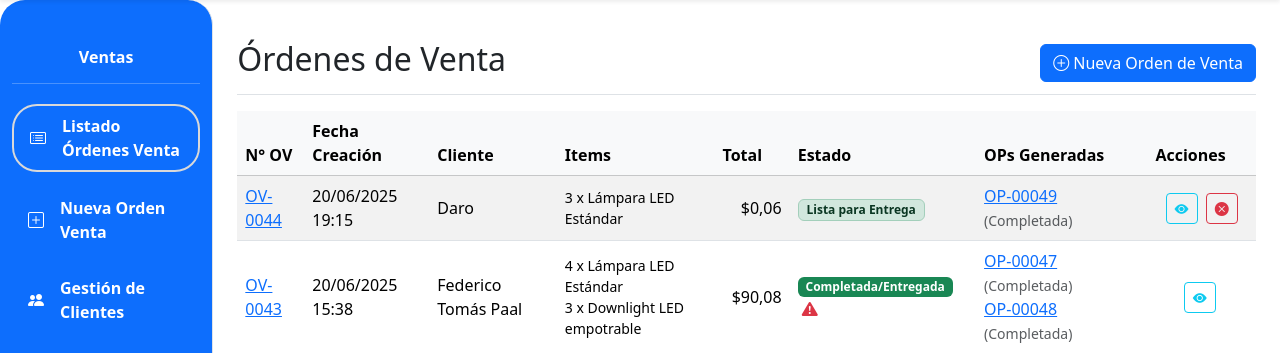
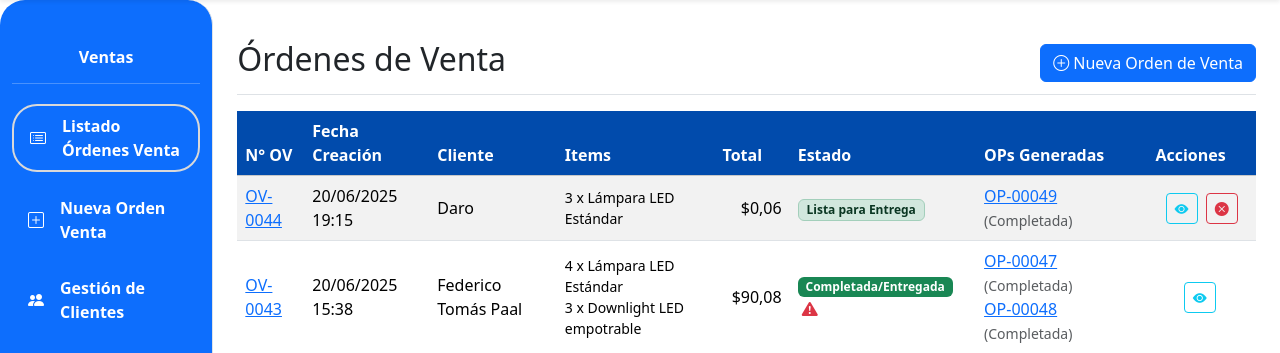
Before and after one commit to FedericoPaal/TP_LUMINOVA, a Django app: page /ventas/ in a window 1280 px wide. Shown: the part 110-463 px from the top of the page. Run offline with Django 5.2, Linux system fonts and the light colour scheme; a user stored in the database is signed in; data comes from the database, SQL or seed files in the repository; both versions use the stored data as it was after the commit; some libraries are stand-ins or nearby versions.

Commit message:
Correccion de mas detalles

```diff
--- a/App_LUMINOVA/templates/compras/compras_lista_oc.html
+++ b/App_LUMINOVA/templates/compras/compras_lista_oc.html
@@ -46,9 +46,9 @@
                 <td class="text-end">{{ oc.total_orden_compra|floatformat:2|default:"0.00" }}</td>
                 <td class="text-center">
                     <span class="badge fs-6
-                        {% if oc.estado == 'BORRADOR' %}bg-secondary
+                        {% if oc.estado == 'BORRADOR' %}bg-dark
                         {% elif oc.estado == 'PENDIENTE_APROBACION' %}bg-warning text-dark
-                        {% elif oc.estado == 'APROBADA' %}bg-info
+                        {% elif oc.estado == 'APROBADA' %}bg-secondary
                         {% elif oc.estado == 'ENVIADA_PROVEEDOR' %}bg-primary
                         {% elif oc.estado == 'CONFIRMADA_PROVEEDOR' %}bg-primary-subtle text-primary-emphasis border border-primary-subtle
                         {% elif oc.estado == 'EN_TRANSITO' %}bg-info-subtle text-info-emphasis border border-info-subtle
--- a/App_LUMINOVA/templates/deposito/categoria_insumo_detail.html
+++ b/App_LUMINOVA/templates/deposito/categoria_insumo_detail.html
@@ -58,7 +58,6 @@
                             <th scope="col" class="text-center color-thead-depo" >ID</th>
                             <th scope="col" class="color-thead-depo" >Descripción</th>
                             <th scope="col" class="text-center color-thead-depo" >Fabricante</th>
-                            <th scope="col" class="text-center color-thead-depo" >Proveedor</th>
                             <th scope="col" class="text-center color-thead-depo" >Cantidad</th>
                             <th scope="col" class="text-center color-thead-depo" >Acciones</th>
                         </tr>
@@ -91,7 +90,6 @@
                                 {% endif %}
                             </td>
                             <td class="text-center align-middle">{{ insumo.fabricante|default:"N/A" }}</td>
-                            <td class="text-center align-middle">{{ insumo.proveedor|default:"N/A" }}</td>
                             <td class="text-center align-middle">{{ insumo.stock }}</td>
                             <td class="text-center align-middle">
                                 <a href="{% url 'App_LUMINOVA:insumo_edit' insumo.pk %}" class="btn btn-sm btn-outline-primary me-1" title="Editar Insumo"><i class="bi bi-pencil-fill"></i></a>
--- a/App_LUMINOVA/templates/ventas/ventas_lista_ov.html
+++ b/App_LUMINOVA/templates/ventas/ventas_lista_ov.html
@@ -23,14 +23,14 @@
     <table class="table table-striped table-hover align-middle"> {# align-middle para centrar verticalmente el contenido de las celdas #}
         <thead class="table-light"> {# O tu clase color-thead #}
             <tr>
-                <th {% if not DEBUG %}class="color-thead"{% endif %}>N° OV</th>
-                <th {% if not DEBUG %}class="color-thead"{% endif %}>Fecha Creación</th>
-                <th {% if not DEBUG %}class="color-thead"{% endif %}>Cliente</th>
-                <th {% if not DEBUG %}class="color-thead"{% endif %}>Items</th>
-                <th {% if not DEBUG %}class="color-thead"{% endif %} class="text-end">Total</th>
-                <th {% if not DEBUG %}class="color-thead"{% endif %}>Estado</th>
-                <th {% if not DEBUG %}class="color-thead"{% endif %}>OPs Generadas</th>
-                <th {% if not DEBUG %}class="color-thead"{% endif %} class="text-center">Acciones</th>
+                <th {% if not DEBUG %}class="color-thead"{% endif %} style="background-color: #014BAC; color: white;">N° OV</th>
+                <th {% if not DEBUG %}class="color-thead"{% endif %} style="background-color: #014BAC; color: white;">Fecha Creación</th>
+                <th {% if not DEBUG %}class="color-thead"{% endif %} style="background-color: #014BAC; color: white;">Cliente</th>
+                <th {% if not DEBUG %}class="color-thead"{% endif %} style="background-color: #014BAC; color: white;">Items</th>
+                <th {% if not DEBUG %}class="color-thead"{% endif %} style="background-color: #014BAC; color: white;" class="text-end">Total</th>
+                <th {% if not DEBUG %}class="color-thead"{% endif %} style="background-color: #014BAC; color: white;">Estado</th>
+                <th {% if not DEBUG %}class="color-thead"{% endif %} style="background-color: #014BAC; color: white;">OPs Generadas</th>
+                <th {% if not DEBUG %}class="color-thead"{% endif %} style="background-color: #014BAC; color: white;" class="text-center">Acciones</th>
             </tr>
         </thead>
         <tbody>
```
Also changed, not shown: App_LUMINOVA/templates/admin/roles_permisos.html (+5 -5 lines), App_LUMINOVA/templates/admin/usuarios.html (+6 -6 lines), App_LUMINOVA/templates/produccion/produccion_lista_op.html (+6 -6 lines), db.sqlite3.
